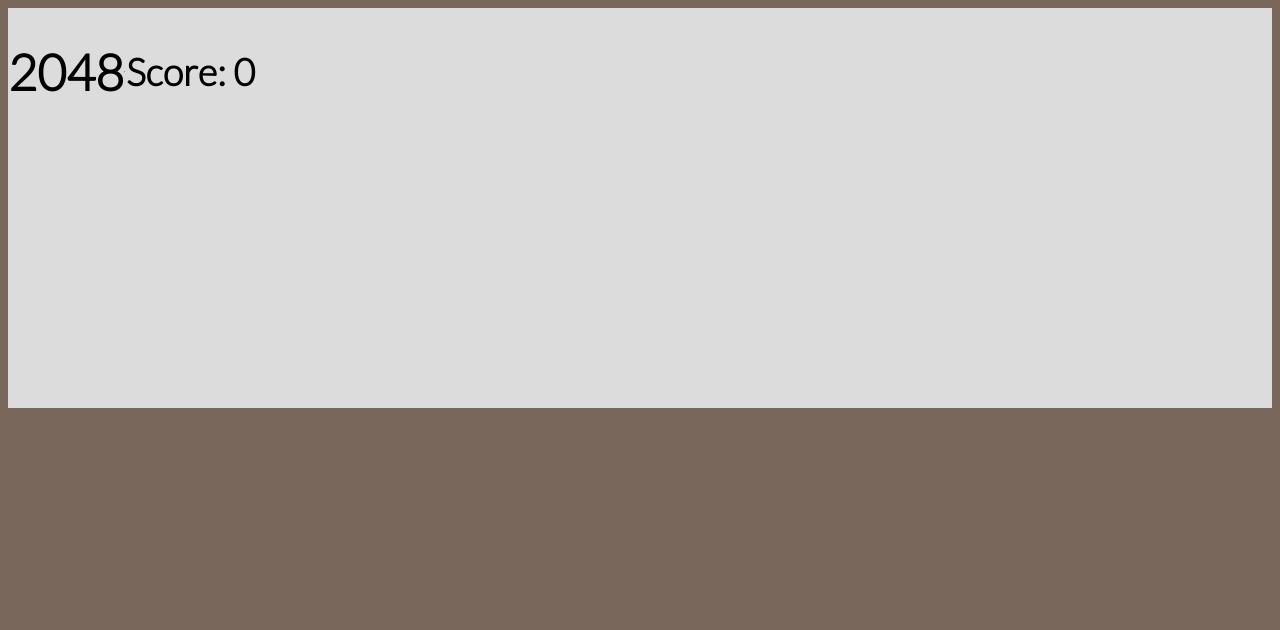
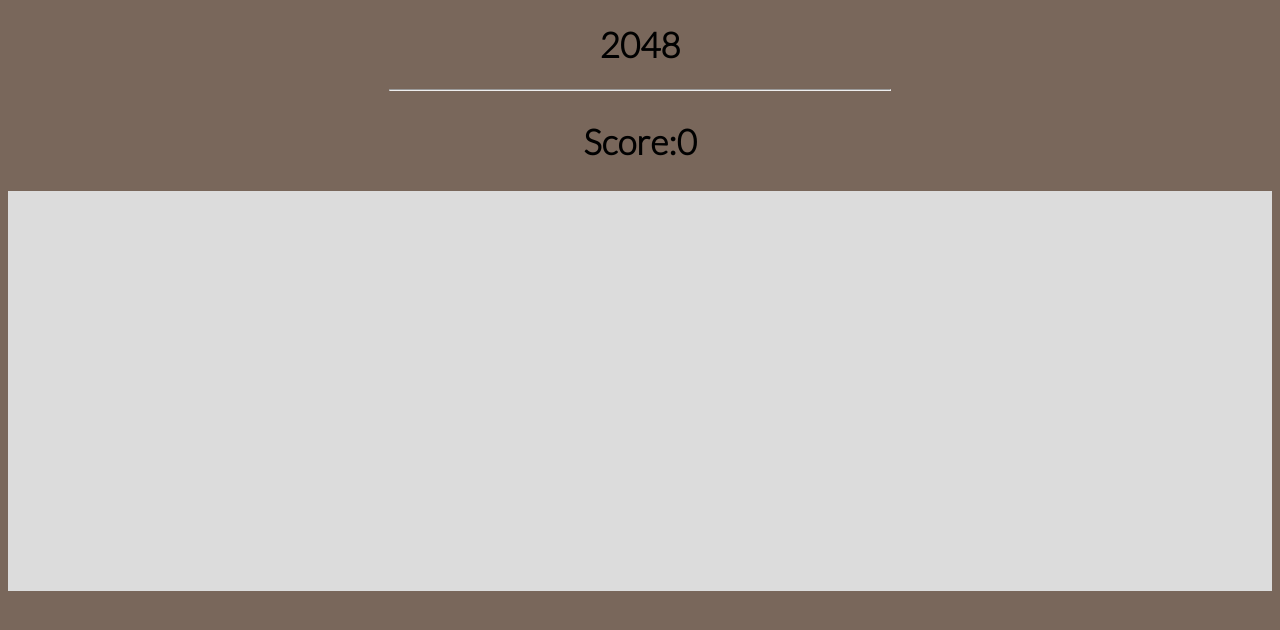
Before and after one commit to DeadEnigma13/CI_PP2_2048, a plain HTML site: page index.html in a window 1280 px wide. Drawn offline with Linux system fonts and the light colour scheme.

Commit message:
Center and style title and score

```diff
--- a/assets/css/style.css
+++ b/assets/css/style.css
@@ -2,17 +2,18 @@
 @import url('https://fonts.googleapis.com/css2?family=Lato:wght@300&display=swap');
 body {
     font-family: 'Lato', sans-serif;
-    font-size: 25px;
     box-sizing: border-box;
     background-color: rgb(121, 103, 91);
 }
-.title {
-    position: absolute;
+h1, h2 {
+    font-size: 35px;
     display: flex;
     justify-content: center;
     align-items: center;
-    margin: 0 auto;
-    z-index: 1;
+}
+hr {
+    width: 500px;
+    background-color: black;
 }
 .grid {
     display: grid;
--- a/index.html
+++ b/index.html
@@ -9,11 +9,9 @@
     <title>2048</title>
 </head>
 <body>
-    <div class="title">
-        <h1>2048</h1>
-        <hr>
-        <h2>Score: <span>0</span></h2>
-    </div>
+    <h1>2048</h1>
+    <hr>
+    <h2>Score: <span>0</span></h2>
     <div class="grid"></div>
 </body>
 </html>
```
